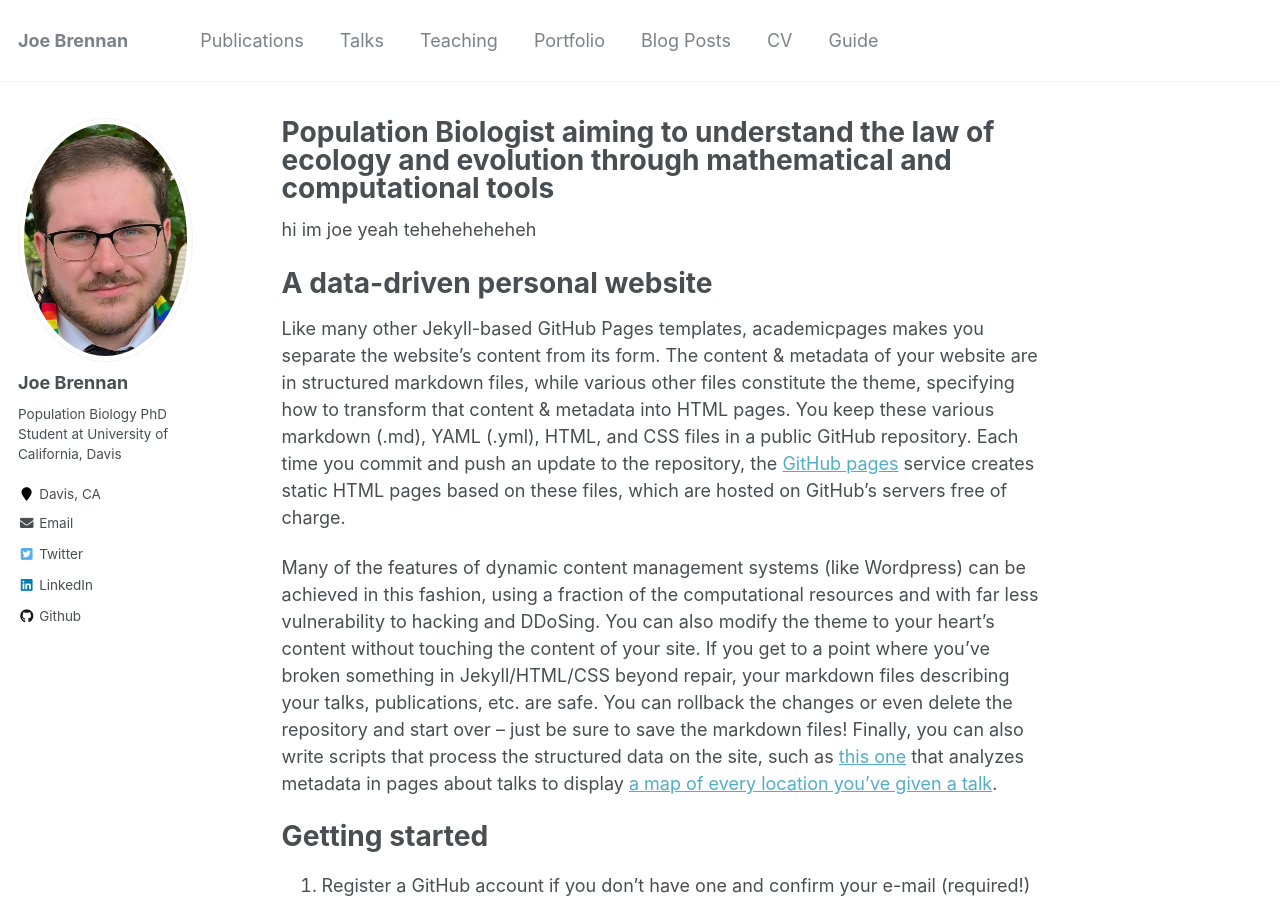
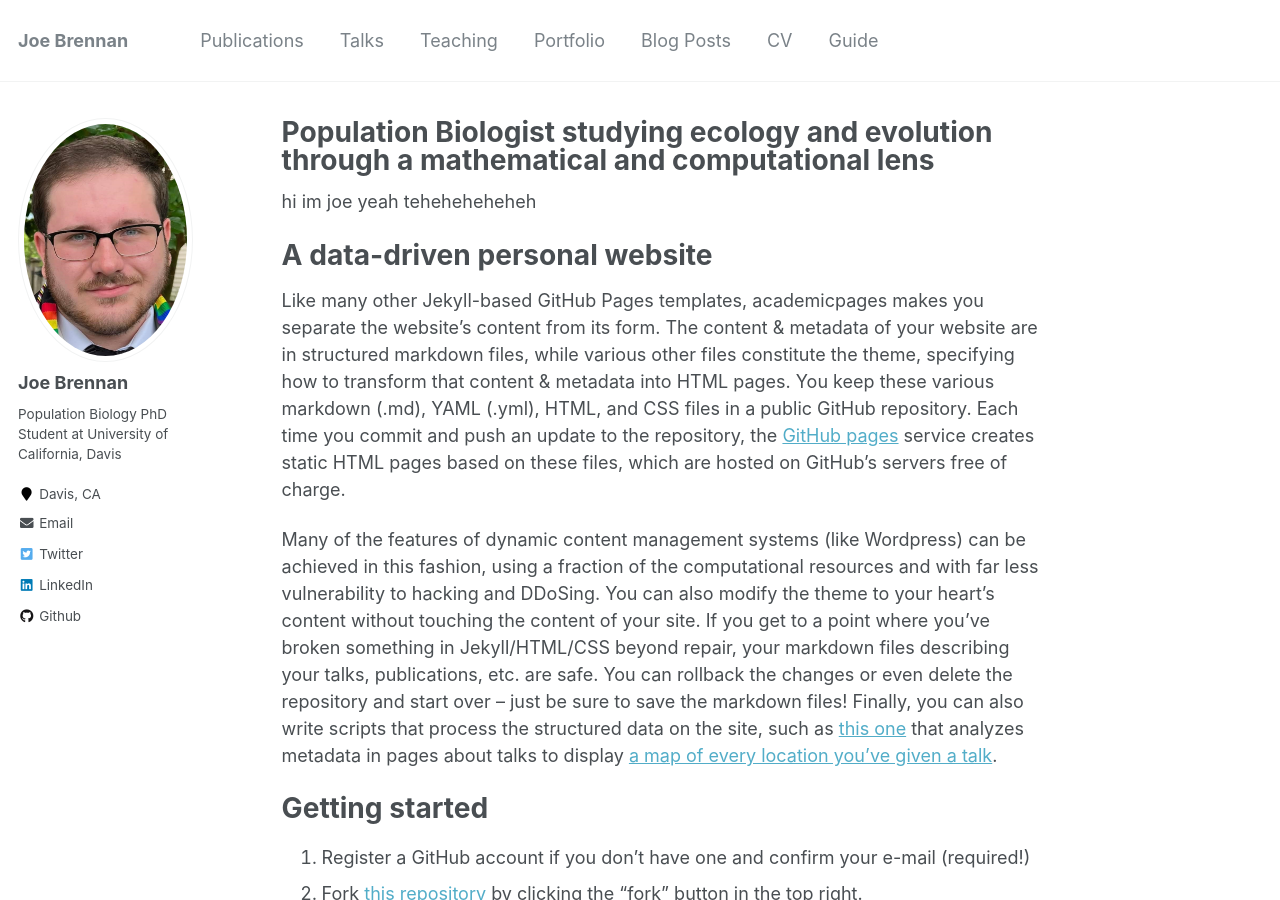
Before and after one commit to biologyjoe87/biologyjoe87.github.io, a Jekyll site: the page built from _pages/about.md, in a window 1280 px wide and 900 px high. Built offline with Jekyll 4.4.1, drawn with Linux system fonts in a browser that asks for light colours.

Commit message:
Update about.md

```diff
--- a/_pages/about.md
+++ b/_pages/about.md
@@ -1,6 +1,6 @@
 ---
 permalink: /
-title: "Population Biologist aiming to understand the law of ecology and evolution through mathematical and computational tools"
+title: "Population Biologist studying ecology and evolution through a mathematical and computational lens"
 excerpt: "About me"
 author_profile: true
 redirect_from:
```
